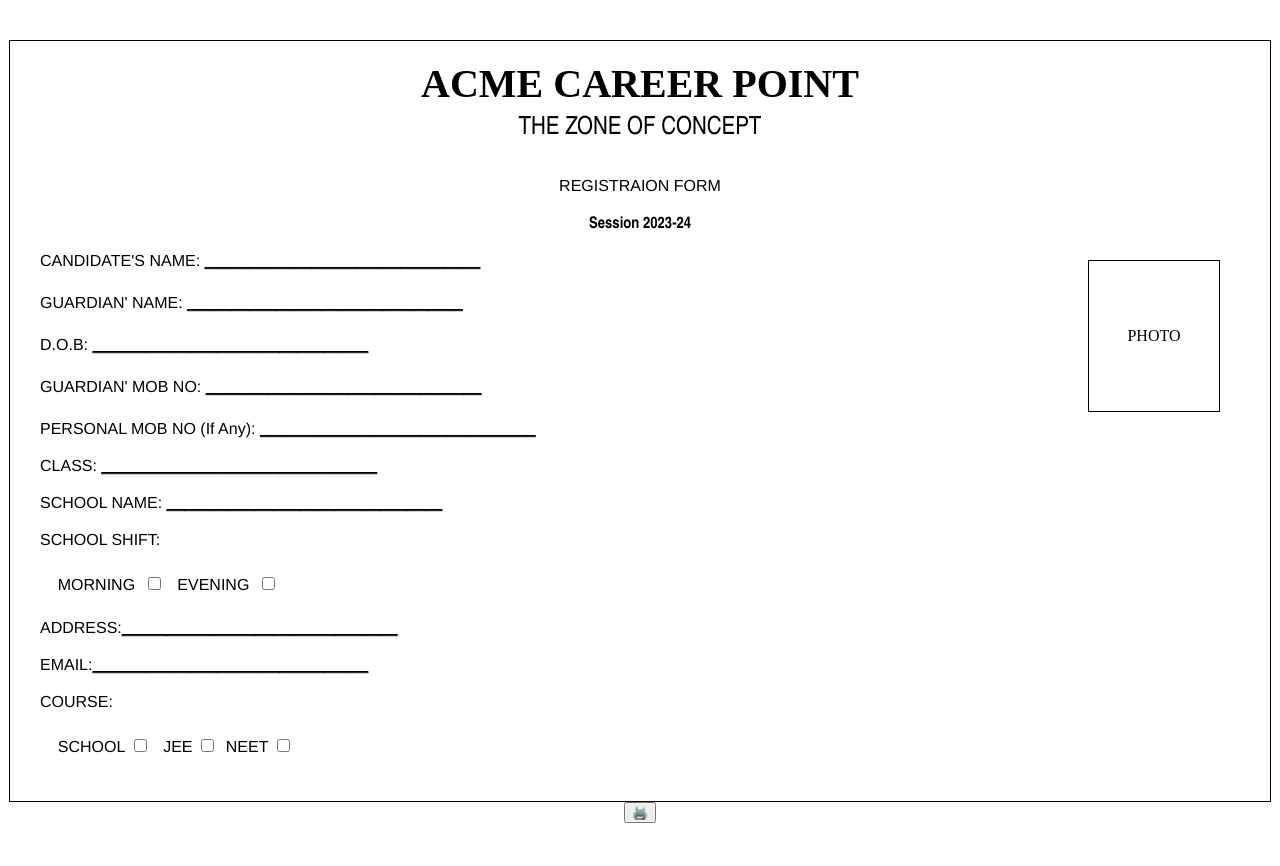
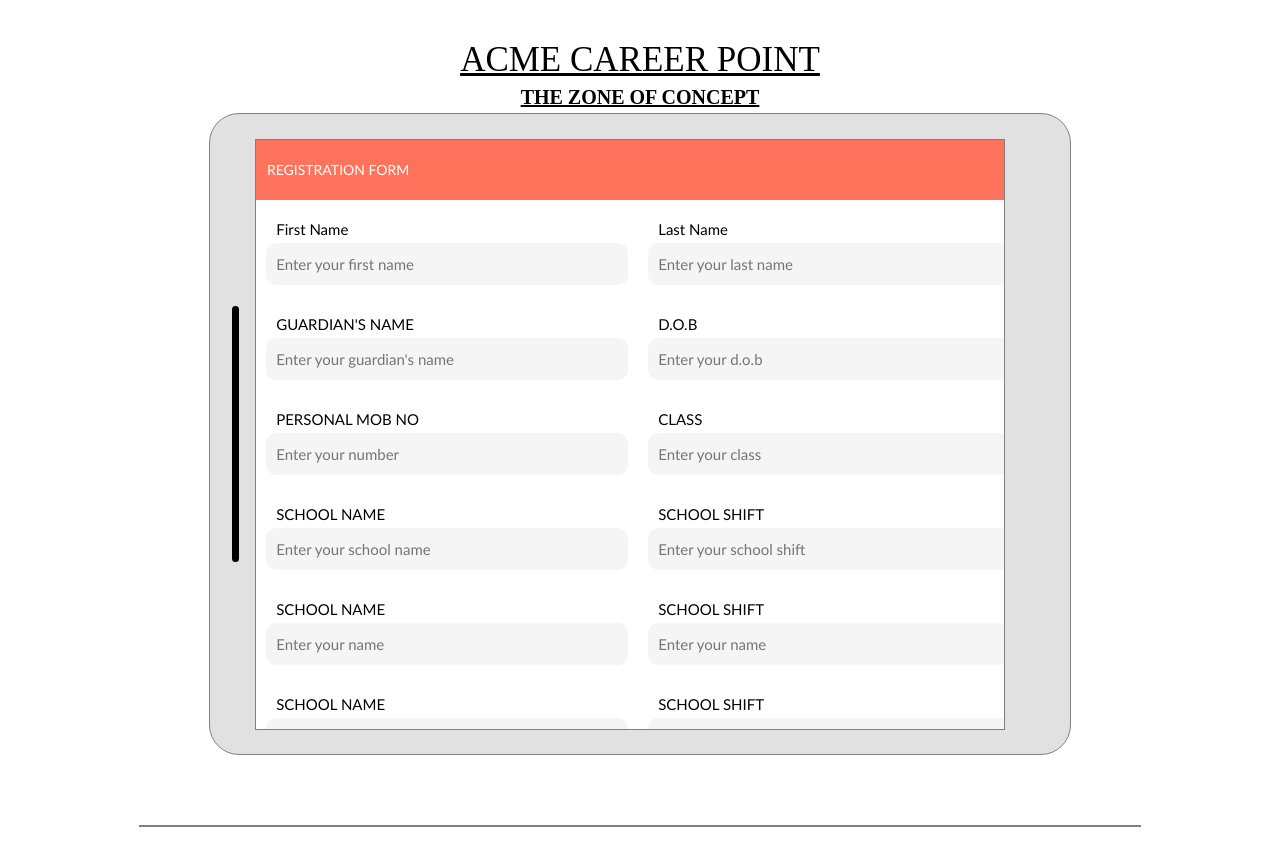
Before and after one commit to Asifsaifali/Form, a React (Vite) app: page / in a window 1280 px wide. Built offline with nearby package versions, Linux system fonts and the light colour scheme.

Commit message:
made changes in form files

```diff
--- a/src/App.jsx
+++ b/src/App.jsx
@@ -1,17 +1,17 @@
-import './App.css'
-import Form from './components/Form/Form'
+import "./App.css";
+// import Form from './components/Form/Form'
+import FormPage from "./components/Page/FormPage";
 function App() {
-
-
-  const handlePrint = ()=>{
-    window.print();
-  }
+  // const handlePrint = ()=>{
+  //   window.print();
+  // }
   return (
     <>
-      <Form />
-      <button onClick={handlePrint}>🖨️</button>
+      {/* <Form />
+      <button onClick={handlePrint}>🖨️</button> */}
+      <FormPage />
     </>
-  )
+  );
 }
 
-export default App
+export default App;
--- a/src/components/Form/Css.js
+++ b/src/components/Form/Css.js
@@ -1,4 +1,5 @@
-import styled from "styled-components";
+import styled from 'styled-components'
+
 
 const Style = {
   Container: styled.div`
@@ -26,26 +27,25 @@
             align-items: center;
     `,
   Heading: styled.h1`
-    font-family: "Times New Roman", Arial, sans-serif;
+     font-family: 'Times New Roman', Arial, sans-serif;
      line-height: 5px;
      margin: 10px;
-    font-size: 40px;
-    font-weight: none;
+     font-size: 46px;
     `,
   H2: styled.h2`
-    font-family: "Callibri", "Arial Narrow", Arial, sans-serif;
+        font-family: 'Callibri', 'Arial Narrow', Arial, sans-serif;
         margin: 25px;
         font-size: 25px;
         font-weight: normal;
         line-height: 15px;
     `,
   H3: styled.h3`
-    font-family: "Franklin Gothic Medium", "Arial Narrow", Arial, sans-serif;
+        font-family: 'Franklin Gothic Medium', 'Arial Narrow', Arial, sans-serif;
         font-weight: normal;
-    font-size: 16px;
+        font-size:16px;
     `,
   H4: styled.h4`
-    font-family: "Callibri", "Arial Narrow", Arial, sans-serif;
+        font-family: 'Callibri', 'Arial Narrow', Arial, sans-serif;
        margin: 5px;
     `,
 
@@ -59,24 +59,25 @@
         display: flex;
         justify-content: flex-end;
         flex-direction: row;
-    flex: 1;
+        flex:1;
+
     `,
   ContentBox: styled.div`
         width: 100%;
         height: 100%;
         // border: 1px solid black;
         display: flex;
-    line-height: 10px;
+        line-height:10px;
         flex-direction: column;
-    flex: 2;
-    text-align: left;
+        flex:2;
+        text-align:left;
     `,
   PicBox: styled.div`
         width: 100%;
         height: 100%;
         // border: 1px solid black;
         display: flex;
-    flex: 1;
+        flex:1;
         justify-content: flex-end;
     `,
   Pic: styled.div`
@@ -93,11 +94,12 @@
         width: 100%;
         height: 80%;
         // border:1px solid gray;
-    line-height: 5px;
+        line-height:5px;
         display: flex;
         flex-direction: column;
-    text-align: left;
+        text-align:left;
 `,
-};
+
+}
 
 export default Style;
--- a/src/components/Page/Css.js
+++ b/src/components/Page/Css.js
@@ -2,38 +2,94 @@
 
 const Style = {
 
-    Container : styled.div`
+    Container: styled.div`
+        display: flex;
+        justify-content: center;
+        align-items: center;
+        flex-direction: column;
+    `,
+
+    Tablet: styled.div`
+        width: 89%;
+        max-height: 92%;
+        border: 1px solid gray;
+        background-color: #fff;
+        display: flex;
+        flex-direction: column;
+        overflow-y: scroll;
+        /* overflow-x: hidden; */
+    `,
+    LineBox: styled.div`
+        width: 6%;
+        height: 100%;
+        /* background-color: red; */
+        position: absolute;
+        left: 0;
+        border-radius: 30px 0 0 30px;
         display: flex;
         justify-content: center;
         align-items: center;
     `,
-    Box : styled.div`
+    Line: styled.div`
+        width: 13%;
+        height: 40%;
+        background-color: black;
+        border-radius: 2.188rem;
+    `,
+    Box: styled.div`
         width: 70%;
-        height: 100%;
+        height: 80vh;
         border: 1px solid gray;
+        border-radius: 30px;
+        display: flex;
+        position: relative;
+        justify-content: center;
+        align-items: center;
+        background-color: rgba(225,225,225,255);
+        padding-right: 20px;
+        overflow: hidden;
     `,
-    HeadingBox : styled.div`
+
+    LowerLine: styled.div`
+       width: 1000px;
+       height: 0px;
+        border: 1px solid gray;
+        margin-top: 70px;
+    `,
+    Picture: styled.img`
+       position: absolute;
+        bottom: 28px;
+        width: 300px;
+        height: 500px;
+        border: 1px solid black;
+        right: 300px;
+
+        /* background-image:url('../../assets/boy.png');                               */
+    `,
+
+    HeadingBox: styled.div`
         width: 100%;
         height: 20%;
     `,
-    Heading : styled.h1`
+    Heading: styled.h1`
         font-size: 35px;
         font-family: 'Times New Roman', Times, serif;
         text-decoration: underline;
         font-weight: normal;
+        margin: 0;
     `,
-    SubHeading : styled.h2`
+    SubHeading: styled.h2`
         font-size: 20px;
         font-family: 'Times New Roman', Times, serif;
         line-height: 0px;
         text-decoration: underline;
     `,
-    H3:styled.h3`
+    H3: styled.h3`
         font-size: 15px;
         font-family: 'Gill Sans', 'Gill Sans MT', Calibri, 'Trebuchet MS', sans-serif;
         text-align: left;
     `,
-    ContentBox : styled.div`
+    ContentBox: styled.div`
         width: 100%;
         height: 100%;
         display: flex;
@@ -42,9 +98,13 @@
         align-items: center;
         border: 1px solid gray;
     `,
-    SmallContent : styled.div`
+    OuterSmallContent: styled.div`
         width: 100%;
-        height: 50px;
+        height: 60px;
+    `,
+    SmallContent: styled.div`
+        width: 100%;
+        height: 60px;
         background-color: rgba(255,115,92,255);
         display: flex;
         font-weight: 550;
@@ -52,21 +112,33 @@
         font-family: 'Gill Sans', 'Gill Sans MT', Calibri, 'Trebuchet MS', sans-serif;
         align-items: center;
         text-align: left;
+        font-size: 0.875rem;
     `,
 
-    SmallContentBox : styled.div`
+    SmallContentBox: styled.div`
         width: 300px;
         height: 80px;
-        border: 1px solid black;
         display: flex;
         flex-direction: column;
-        padding-left: 30px;
+        border-radius: 30px ;
     `,
-
-    Input : styled.input`
-    width: 200px;
-    height: 70px;
-    border-radius: 5px;
+    InputBox: styled.div`
+        width: 100%;
+        height: 100px;
+        /* border: 1px solid black; */
+        display: flex;
+    `,
+    ValueBox: styled.div`
+        display: flex;
+        flex: 1;
+        flex-direction: column;
+        /* border: 1px solid red; */
+        padding: 10px;
+    `,
+    Input: styled.input`
+        width: 350px;
+        height: 40px;
+        border-radius: 10px;
         background-color: #f5f5f5;
         outline: none;
         padding-left: 10px;
@@ -75,7 +147,13 @@
         font-size: 15px;
         color: black;
     `,
-
+    Label: styled.label`
+        font-size: 15px;
+        font-family: 'Gill Sans', 'Gill Sans MT', Calibri, 'Trebuchet MS', sans-serif;
+        text-align: left;
+        font-weight: 500;
+        margin: 10px 0px 5px 10px;
+    `,
 }
 
 export default Style;
--- a/src/components/Page/FormPage.jsx
+++ b/src/components/Page/FormPage.jsx
@@ -1,27 +1,101 @@
+import { useState } from "react";
 import Style from "./Css";
+// import Pic from '../.././assets/boy.png'
 
-const FormPage = ()=>{
+const FormPage = () => {
+  const [name, setName] = useState();
 
-    return(
+  const Changehandler = (e) => {
+    console.log(e.target.value);
+    setName(e.target.value);
+  };
+  return (
     <>
       <Style.Container>
-                <Style.Box>
         <Style.HeadingBox>
           <Style.Heading>ACME CAREER POINT</Style.Heading>
           <Style.SubHeading>THE ZONE OF CONCEPT</Style.SubHeading>
         </Style.HeadingBox>
-                    <Style.ContentBox>
-                        <Style.SmallContent>&nbsp;&nbsp;&nbsp;REGISTRAION FORM</Style.SmallContent>
-                    </Style.ContentBox>
-                    <Style.SmallContentBox>
-                        <Style.H3>NAME&nbsp;*</Style.H3>
-                        <Style.Input placeholder="Your Name" />
-                    </Style.SmallContentBox>
+        <Style.Box>
+          <Style.LineBox>
+            <Style.Line></Style.Line>
+          </Style.LineBox>
+          <Style.Tablet>
+            <Style.OuterSmallContent>
+              <Style.SmallContent>
+                &nbsp;&nbsp;&nbsp;REGISTRATION FORM
+              </Style.SmallContent>
+            </Style.OuterSmallContent>
+            <Style.InputBox>
+              <Style.ValueBox>
+                <Style.Label>First Name</Style.Label>
+                <Style.Input
+                  value={name}
+                  onChange={Changehandler}
+                  placeholder="Enter your first name"
+                />
+              </Style.ValueBox>
+              <Style.ValueBox>
+                <Style.Label>Last Name</Style.Label>
+                <Style.Input placeholder="Enter your last name" />
+              </Style.ValueBox>
+            </Style.InputBox>
+            <Style.InputBox>
+              <Style.ValueBox>
+                <Style.Label>GUARDIAN&apos;S NAME</Style.Label>
+                <Style.Input placeholder="Enter your guardian's name" />
+              </Style.ValueBox>
+              <Style.ValueBox>
+                <Style.Label>D.O.B</Style.Label>
+                <Style.Input placeholder="Enter your d.o.b" />
+              </Style.ValueBox>
+            </Style.InputBox>
+            <Style.InputBox>
+              <Style.ValueBox>
+                <Style.Label>PERSONAL MOB NO</Style.Label>
+                <Style.Input placeholder="Enter your number" />
+              </Style.ValueBox>
+              <Style.ValueBox>
+                <Style.Label>CLASS</Style.Label>
+                <Style.Input placeholder="Enter your class" />
+              </Style.ValueBox>
+            </Style.InputBox>
+            <Style.InputBox>
+              <Style.ValueBox>
+                <Style.Label>SCHOOL NAME</Style.Label>
+                <Style.Input placeholder="Enter your school name" />
+              </Style.ValueBox>
+              <Style.ValueBox>
+                <Style.Label>SCHOOL SHIFT</Style.Label>
+                <Style.Input placeholder="Enter your school shift" />
+              </Style.ValueBox>
+            </Style.InputBox>
+            <Style.InputBox>
+              <Style.ValueBox>
+                <Style.Label>SCHOOL NAME</Style.Label>
+                <Style.Input placeholder="Enter your name" />
+              </Style.ValueBox>
+              <Style.ValueBox>
+                <Style.Label>SCHOOL SHIFT</Style.Label>
+                <Style.Input placeholder="Enter your name" />
+              </Style.ValueBox>
+            </Style.InputBox>
+            <Style.InputBox>
+              <Style.ValueBox>
+                <Style.Label>SCHOOL NAME</Style.Label>
+                <Style.Input placeholder="Enter your name" />
+              </Style.ValueBox>
+              <Style.ValueBox>
+                <Style.Label>SCHOOL SHIFT</Style.Label>
+                <Style.Input placeholder="Enter your name" />
+              </Style.ValueBox>
+            </Style.InputBox>
+          </Style.Tablet>
         </Style.Box>
+        <Style.LowerLine></Style.LowerLine>
       </Style.Container>
     </>
-    )
-}
-
+  );
+};
 
 export default FormPage;
```
Lines whose indentation alone changed are shown as unchanged.
